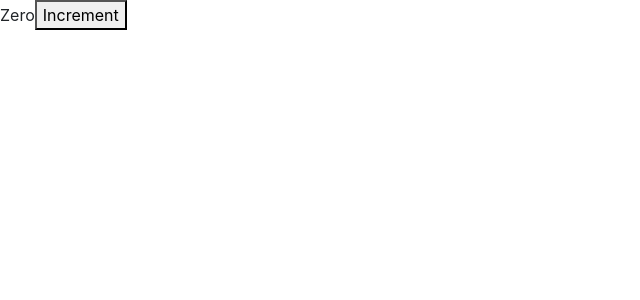
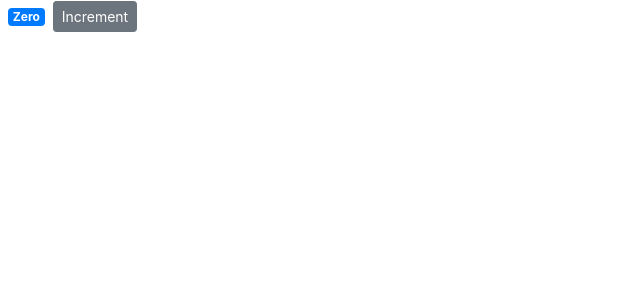
Before and after one commit to asinggih/Learn-React, a React (Create React App) app in the folder counter-app/: page / in a window 1280 px wide. Shown: the top 300 px of the page, without its empty margins (0-640 px from the left). Built offline with nearby package versions, Linux system fonts and the light colour scheme.

Commit message:
Setting attributes e.g., style or bootstrap classes

```diff
--- a/counter-app/src/components/counter.jsx
+++ b/counter-app/src/components/counter.jsx
@@ -12,10 +12,14 @@ class Counter extends Component {
 			redundant div tags in the sourcecode.
 		*/
 		return (
-			<React.Fragment>
-				<span>{ this.formatCount() }</span>
-				<button>Increment</button>
-			</React.Fragment>
+			<div>
+				{/*
+					We have to use className for span / div class name because
+					class is obviously a reserved keyword in jsx.
+				*/}
+				<span className="badge badge-primary m-2">{ this.formatCount() }</span>
+				<button className="btn btn-secondary btn-sm">Increment</button>
+			</div>
 		);
 	}
 
```
